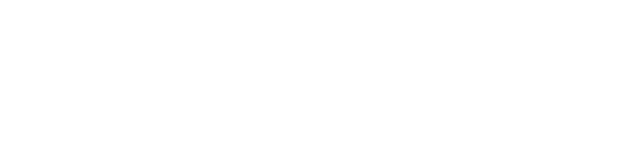
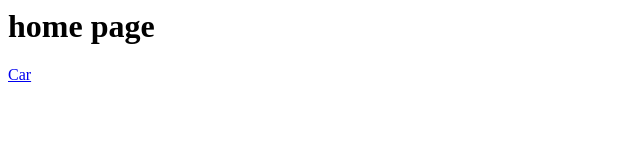
Before and after one commit to Tharani404/Test-HTML, a plain HTML site: page Home.html in a window 1280 px wide. Shown: the whole page, without its empty margins (0-640 px from the left). Drawn offline with Linux system fonts and the light colour scheme.

Commit message:
link to car

```diff
--- a/Home.html
+++ b/Home.html
@@ -1,12 +1,12 @@
 <html>
     <head>
-        <title>
+        <title> </title>
+    </head>
 <body>
-    <h1> home page</h1>
-    <button type="button">
+    <h1> home page </h1>
+    <a type="button" href="car.html">
         Car
-    </button>
+    </a>
 </body>
-        </title>
-    </head>
+
 </html>
```
